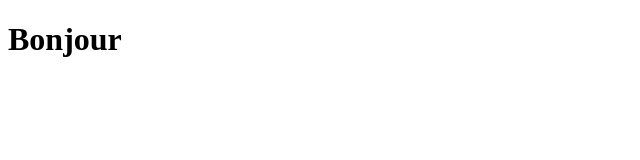
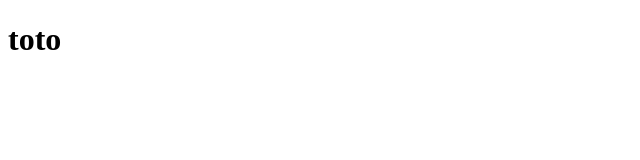
Before and after one commit to clemaitre58/TestGit, a plain HTML site: page index.html in a window 1280 px wide. Shown: the whole page, without its empty margins (0-640 px from the left). Drawn offline with Linux system fonts and the light colour scheme.

Commit message:
Bonjour ->toto

```diff
--- a/index.html
+++ b/index.html
@@ -6,6 +6,6 @@
 			<title>Index</title>
 		</head>
 		<body>
-			<h1>Bonjour</h1>
+			<h1>toto</h1>
 		</body>
 	</html>
```
